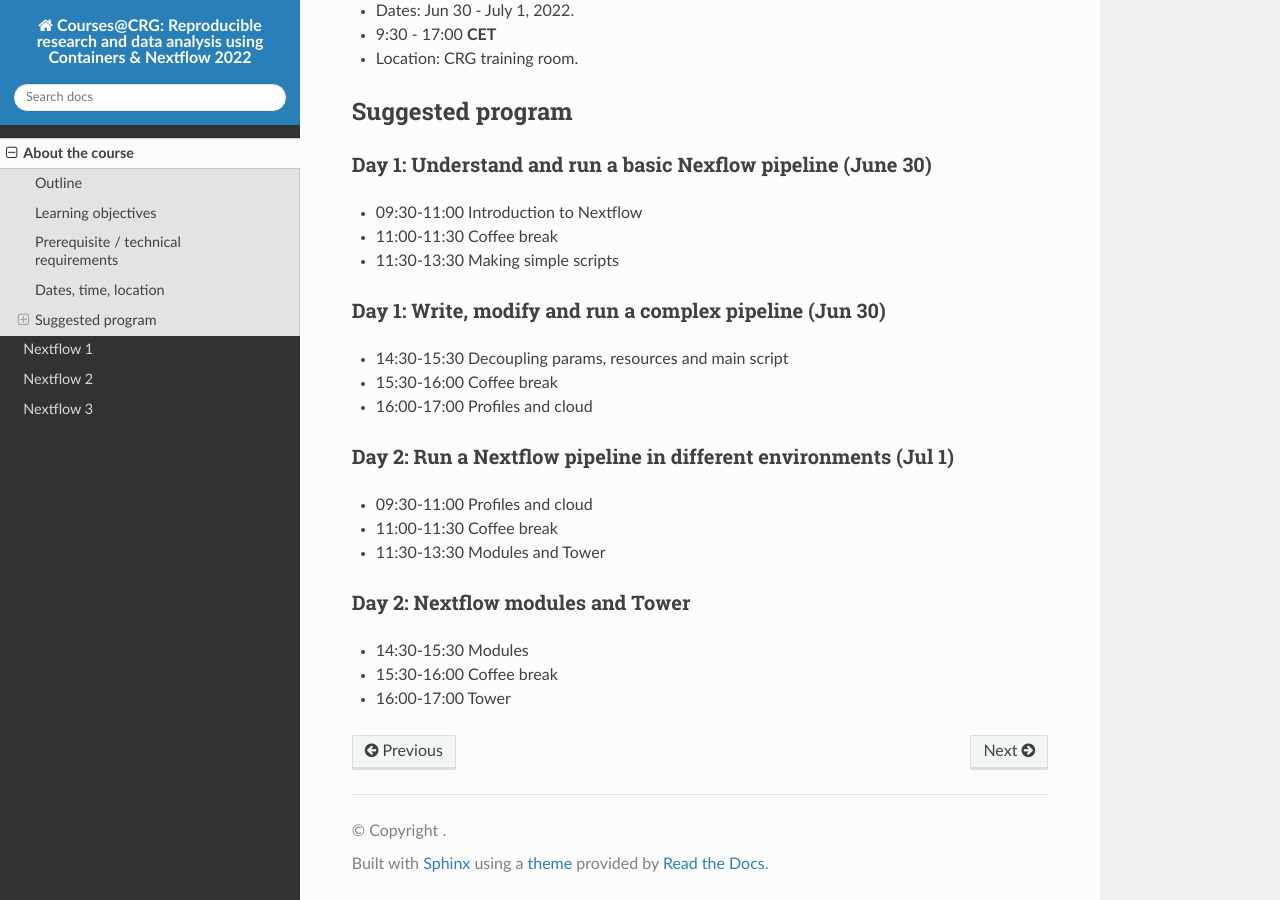
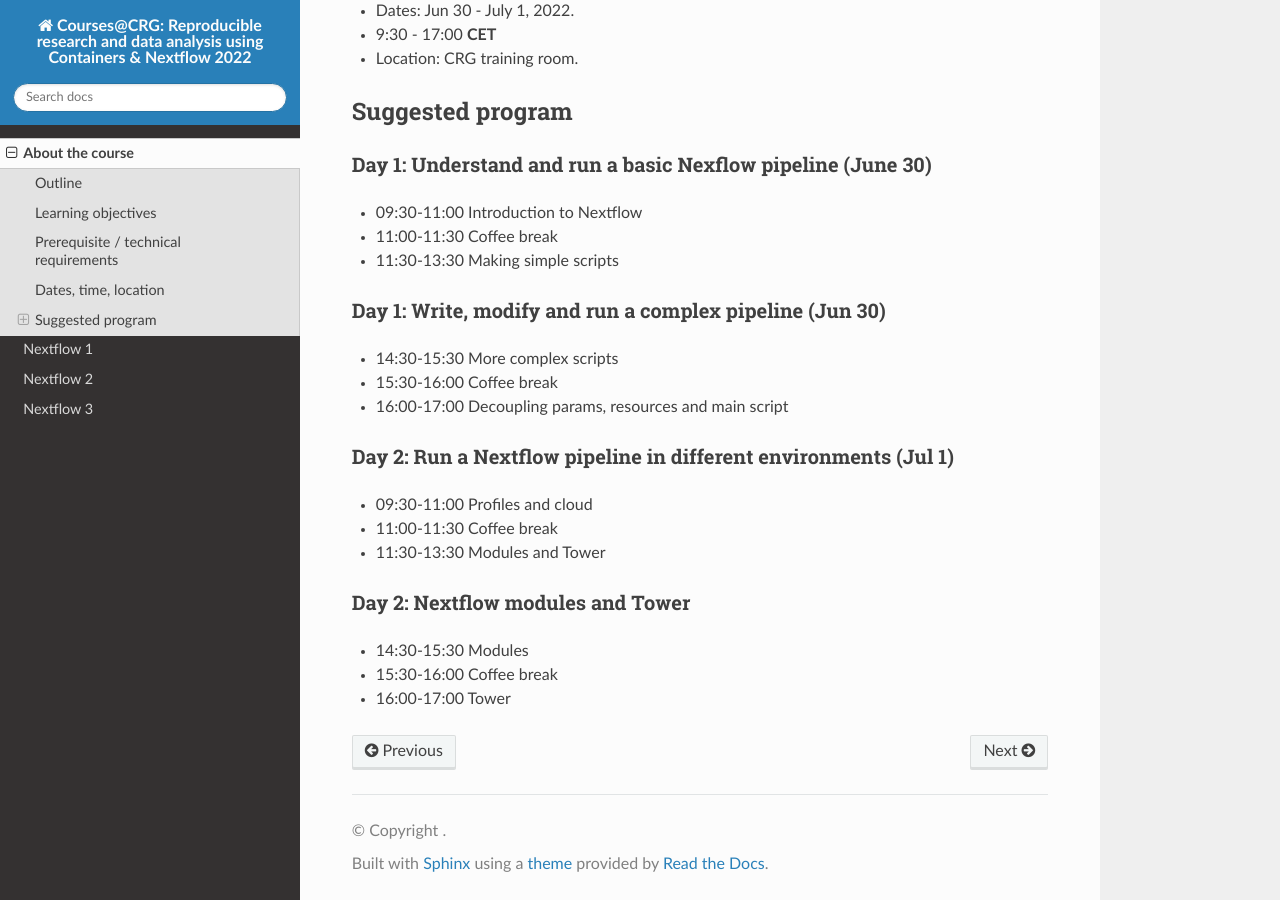
Before and after one commit to biocorecrg/CRG_Nextflow_June_2022, a Sphinx documentation site: the page built from docs/about.rst, in a window 1280 px wide and 900 px high, scrolled down 1687 px. Built offline with Sphinx 7.4.7 and the Read the Docs theme 2.0.0, drawn with Linux system fonts in a browser that asks for light colours; pages that are not in the unit, such as notebooks, are missing from menus.

Commit message:
Update about.rst

```diff
--- a/docs/about.rst
+++ b/docs/about.rst
@@ -115,9 +115,9 @@
 Day 1: Write, modify and run a complex pipeline (Jun 30)
 -------------
 
-* 14:30-15:30 Decoupling params, resources and main script
+* 14:30-15:30 More complex scripts
 * 15:30-16:00 Coffee break
-* 16:00-17:00 Profiles and cloud
+* 16:00-17:00 Decoupling params, resources and main script
 
 .. _home-page-day3:
 
```
